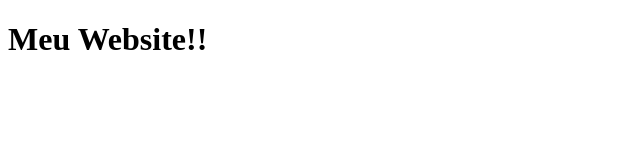
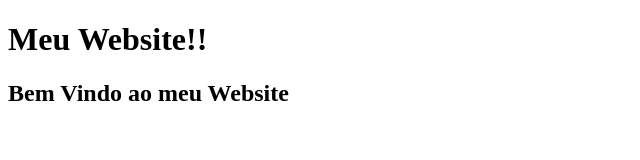
Before and after one commit to erickcastilho/projeto-git, a plain HTML site: page index.html in a window 1280 px wide. Shown: the whole page, without its empty margins (0-640 px from the left). Drawn offline with Linux system fonts and the light colour scheme.

Commit message:
Incluído subtítulo

```diff
--- a/index.html
+++ b/index.html
@@ -7,5 +7,6 @@
 </head>
 <body>
       <h1>Meu Website!! </h1>
+      <h2> Bem  Vindo ao meu Website</h2>
 </body>
 </html>
```
